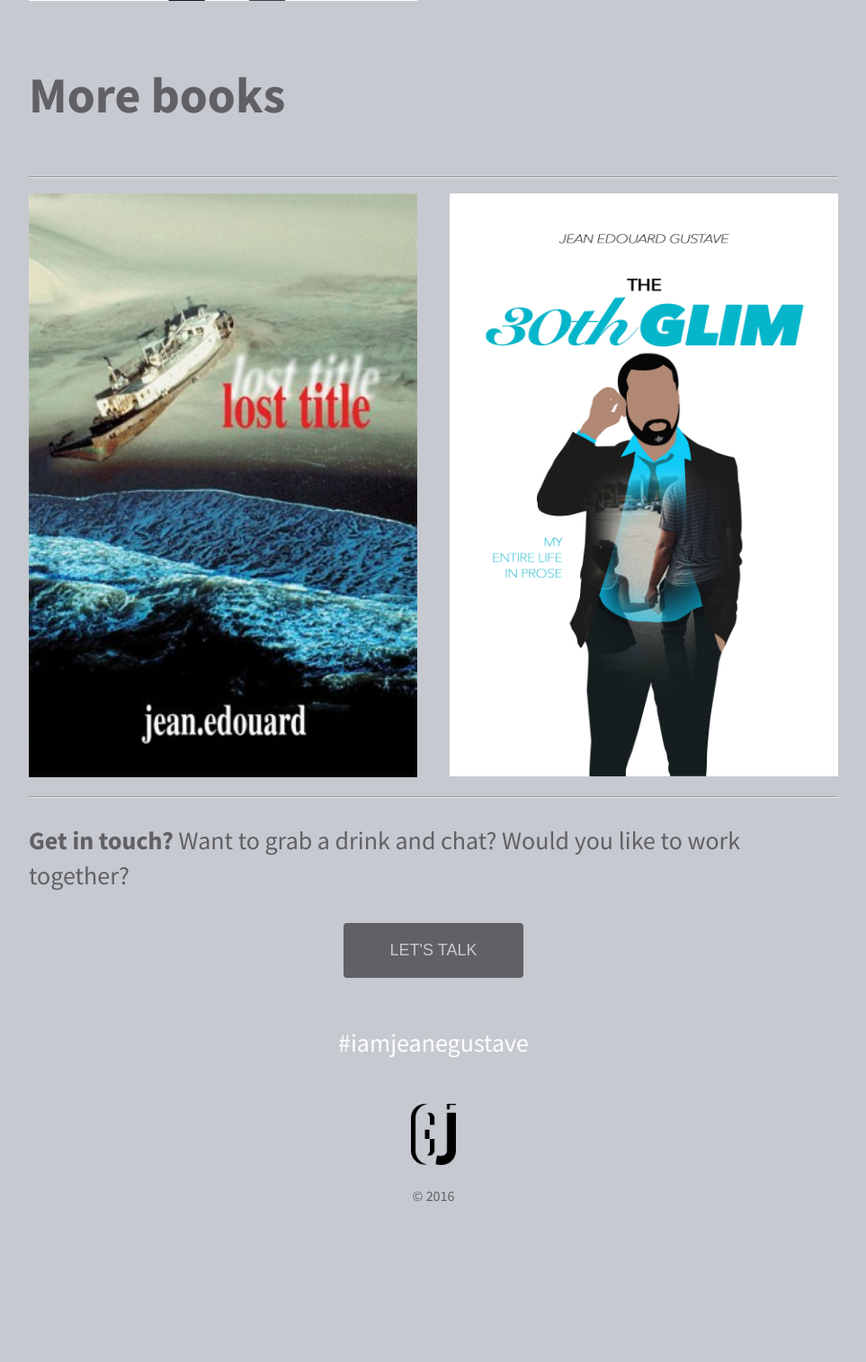
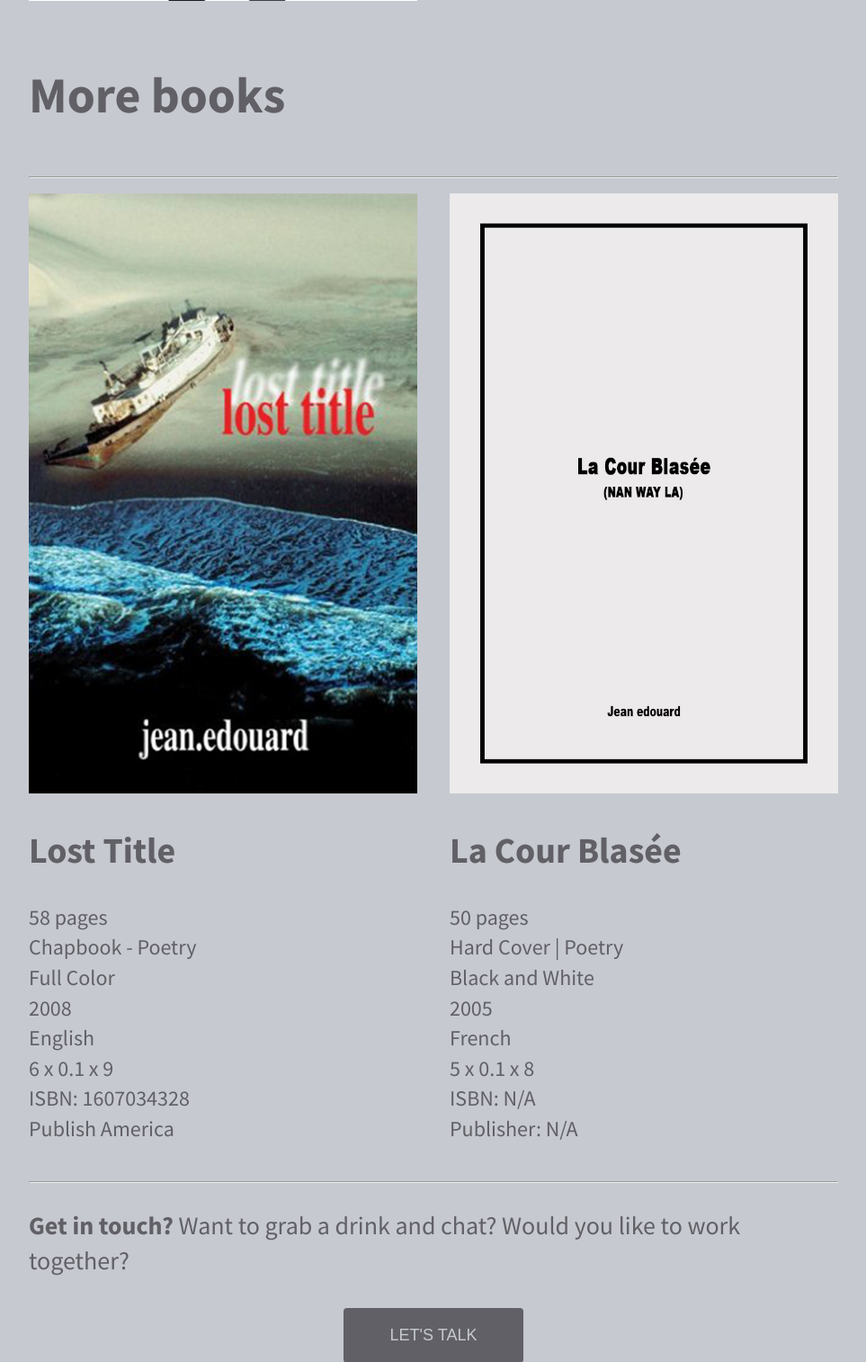
Before and after one commit to jeangustavee/Jean-E-Gustave, a PHP site: page /books.php in a window 1280 px wide. Shown: the part 1166-2680 px from the top of the page at 90% size, without its empty margins (158-1121 px from the left). Before the commit the page ends 2502 px from the top, so only its background shows below. Run offline with PHP 8.4, Linux system fonts and the light colour scheme; some libraries are stand-ins or nearby versions.

Commit message:
book page added
now 2 more to go to finish

```diff
--- a/books.php
+++ b/books.php
@@ -73,11 +73,33 @@
             <h1>More books</h1><hr>
             <div class="section group">
             <div class="col span_1_of_2">
-            <img src="img/losttitle_jeanegustave.jpg" style="width:100%">
+            <img src="img/lost-title-jeaedouard.jpg" style="width:100%">
+                <h2>Lost Title</h2>
+            <p>
+            58 pages<br/>
+            Chapbook - Poetry<br/>
+            Full Color<br/>
+            2008<br>
+            English<br>
+            6 x 0.1 x 9<br>
+            ISBN: 1607034328<br>
+            Publish America
+            </p>
             </div>
 
                 <div class="col span_1_of_2">
-            <img src="img/The-30th-Glim-Cover.jpg" style="width:100%">
+            <img src="img/la-cour-blasee.jpg" style="width:100%">
+                    <h2>La Cour Blasée</h2>
+            <p>
+            50 pages<br/>
+            Hard Cover | Poetry<br/>
+            Black and White<br/>
+            2005<br>
+            French<br>
+            5 x 0.1 x 8<br>
+            ISBN: N/A<br>
+            Publisher: N/A
+            </p>
             </div>
                 </div>
 
```
Also changed, not shown: img/la-cour-blasee.jpg (added), img/lost-title-jeaedouard.jpg (added), img/losttitle_jeanegustave.jpg (deleted).
